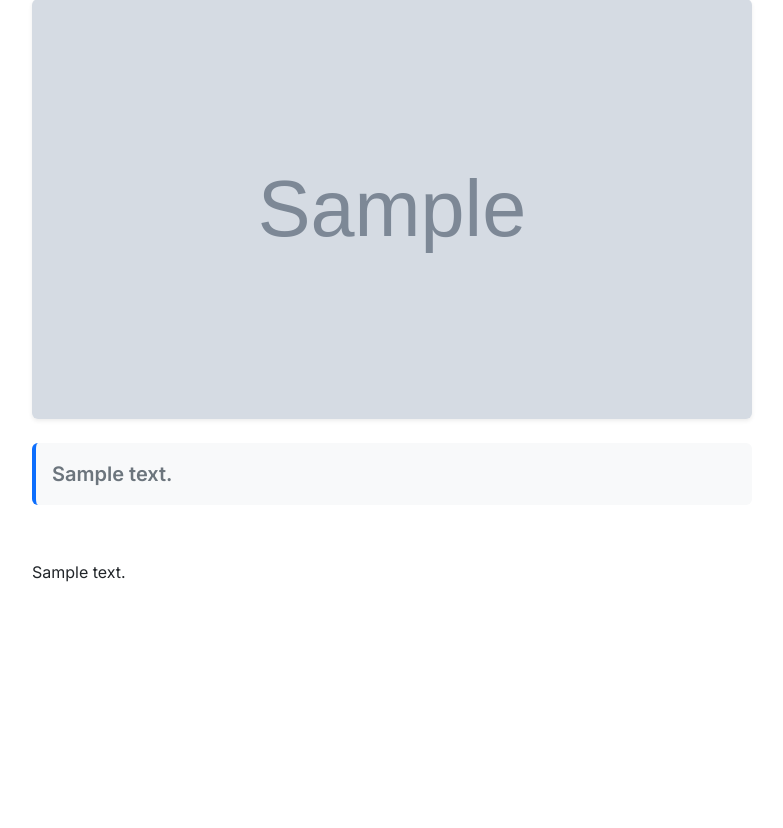
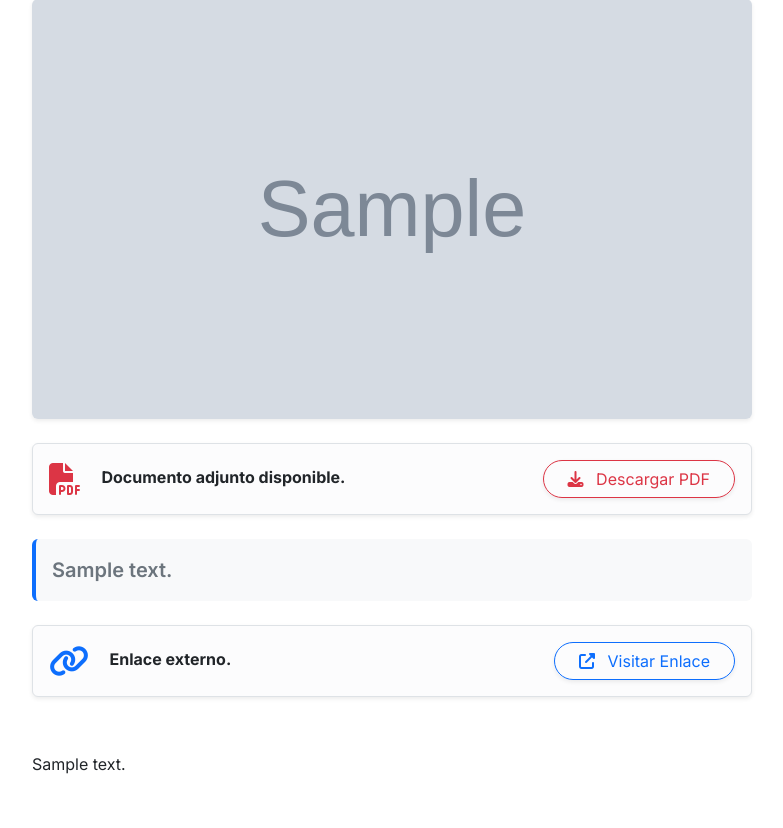
Before and after one commit to Ly239/municipal-consejoj, a Django app: page /actividades/1/ in a window 1280 px wide. Shown: the part 367-1195 px from the top of the page, without its empty margins (62-845 px from the left). Before the commit the page ends 949 px from the top, so only its background shows below. Run offline with Django 3.2, Linux system fonts and the light colour scheme; tables that the repository leaves empty hold one stand-in row (values such as "Sample post"); grey boxes marked "Sample" are stand-in pictures; some libraries are stand-ins or nearby versions.

Commit message:
En generic_details.html se agregaron validaciones para mostrar enlace web y archivo PDF si existe

```diff
--- a/templates/core/generic_detail.html
+++ b/templates/core/generic_detail.html
@@ -67,12 +67,42 @@
                     </div>
                 {% endif %}
 
+
+                 <!-- Mostrar Archivo PDF si existe -->
+                {% if object.attached_file %}
+                <div class="alert alert-light border d-flex justify-content-between align-items-center shadow-sm p-3 mb-4">
+                    <div>
+                        <i class="fas fa-file-pdf text-danger fa-2x me-3 align-middle"></i>
+                        <span class="fw-bold text-dark">Documento adjunto disponible.</span>
+                    </div>
+                    <a href="{{ object.attached_file.url }}" class="btn btn-outline-danger rounded-pill px-4 shadow-sm" target="_blank" download>
+                        <i class="fas fa-download me-2"></i> Descargar PDF
+                    </a>
+                </div>
+                {% endif %}
+
+
                 <!-- Resumen -->
                 {% if object.summary %}
                     <div class="lead fw-semibold text-secondary mb-4 p-3 bg-light border-start border-4 border-primary rounded">
                         {{ object.summary }}
                     </div>
                 {% endif %}
+
+
+                <!-- Mostrar Enlace Web si existe -->
+                {% if object.social_media_url %}
+                <div class="alert alert-light border d-flex justify-content-between align-items-center shadow-sm p-3 mb-4">
+                    <div>
+                        <i class="fas fa-link text-primary fa-2x me-3 align-middle"></i>
+                        <span class="fw-bold text-dark">Enlace externo.</span>
+                    </div>
+                    <a href="{{ object.social_media_url }}" class="btn btn-outline-primary rounded-pill px-4 shadow-sm" target="_blank">
+                        <i class="fas fa-external-link-alt me-2"></i> Visitar Enlace
+                    </a>
+                </div>
+                {% endif %}
+
 
                 <!-- Contenido -->
                 <div class="detail-content text-dark fs-6" style="line-height: 1.85; white-space: pre-line;">
```
Also changed, not shown: apps/core/migrations/0003_auto_20261030_1247.py (added), apps/documents/migrations/0003_auto_20261030_1247.py (added).
